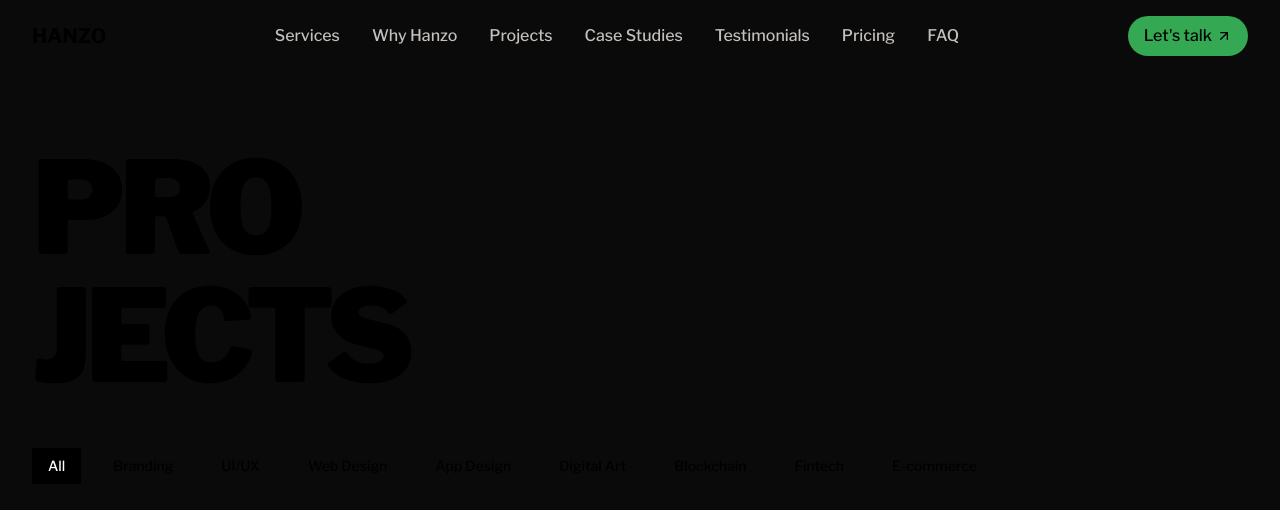
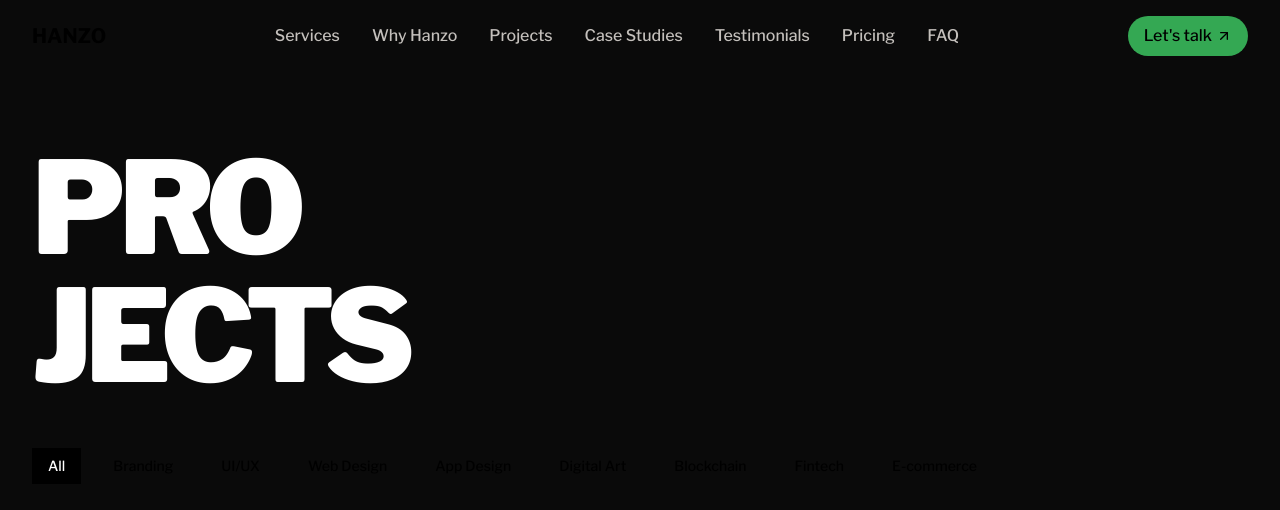
Before and after one commit to hanzoai/agency, a React (Vite) app: page /projects in a window 1280 px wide. Shown: the top 510 px of the page. Built offline with nearby package versions, Linux system fonts and the light colour scheme.

Commit message:
Visual edit
Edited UI in the visual editor

```diff
--- a/src/pages/Projects.tsx
+++ b/src/pages/Projects.tsx
@@ -1,41 +1,27 @@
-
 import React, { useState } from 'react';
 import Navbar from '@/components/Navbar';
 import Footer from '@/components/Footer';
 import ProjectsGallery from '@/components/ProjectsGallery';
 import ScrollReveal from '@/utils/ScrollReveal';
 import { projectCategories } from '@/data/projectsData';
-
 const Projects = () => {
   const [category, setCategory] = useState<string>('All');
-
-  return (
-    <ScrollReveal>
+  return <ScrollReveal>
       <div className="min-h-screen flex flex-col bg-beige-50 text-black">
         <Navbar />
 
         <main className="flex-grow pt-24">
           <div className="container-custom">
-            <h1 className="text-6xl md:text-9xl font-black tracking-tighter uppercase text-black leading-none mb-12 pt-12">
+            <h1 className="text-6xl md:text-9xl font-black tracking-tighter uppercase leading-none mb-12 pt-12 text-[#ffffff]">
               PRO<br />JECTS
             </h1>
 
             {/* Project category filter */}
             <div className="overflow-x-auto pb-6 mb-8 reveal">
               <div className="flex space-x-4 min-w-max">
-                {projectCategories.map((cat) => (
-                  <button
-                    key={cat}
-                    onClick={() => setCategory(cat)}
-                    className={`py-2 px-4 text-sm font-medium transition-colors ${
-                      category === cat
-                        ? 'bg-black text-white'
-                        : 'bg-transparent text-black hover:bg-black/10'
-                    }`}
-                  >
+                {projectCategories.map(cat => <button key={cat} onClick={() => setCategory(cat)} className={`py-2 px-4 text-sm font-medium transition-colors ${category === cat ? 'bg-black text-white' : 'bg-transparent text-black hover:bg-black/10'}`}>
                     {cat}
-                  </button>
-                ))}
+                  </button>)}
               </div>
             </div>
 
@@ -45,8 +31,6 @@
 
         <Footer />
       </div>
-    </ScrollReveal>
-  );
+    </ScrollReveal>;
 };
-
 export default Projects;
```
